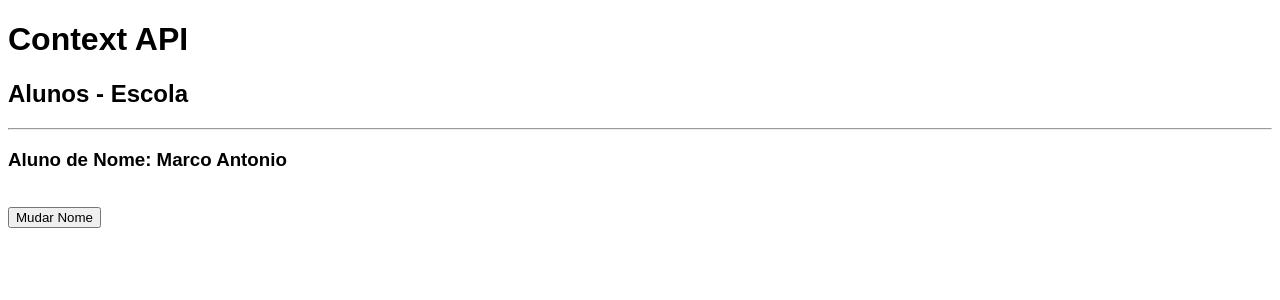
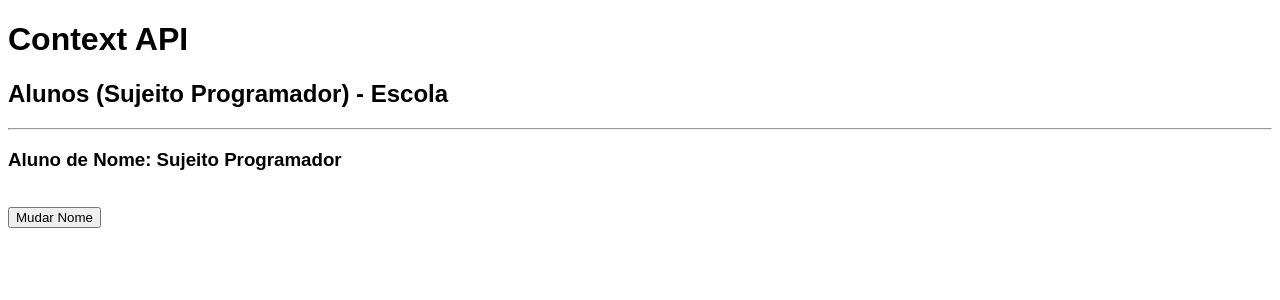
Before and after one commit to GabrielMerigo/Firebase-ReactJS, a React (Create React App) app: page / in a window 1280 px wide. Shown: the top 300 px of the page. Built offline with nearby package versions, Linux system fonts and the light colour scheme.

Commit message:
Context Provider

```diff
--- a/src/App.js
+++ b/src/App.js
@@ -1,16 +1,16 @@
 import '../src/styles/styles.css'
 import { useState } from 'react';
 import Alunos from '../src/components/Alunos'
-
+import UserProvider from './contexts/user'
 
 function App() {
-  const [aluno, setAluno] = useState('Marco Antonio')
-
   return (
-    <div className="App">
-      <h1>Context API</h1>
-      <Alunos nome={aluno}  mudaNome={setAluno} />
-    </div>
+    <UserProvider>
+      <div className="App">
+        <h1>Context API</h1>
+        <Alunos />
+      </div>
+    </UserProvider>
   );
 }
 
--- a/src/components/Alunos/index.jsx
+++ b/src/components/Alunos/index.jsx
@@ -1,10 +1,14 @@
 import Nome from "../Nome";
+import { Context } from '../../contexts/user';
+import { useContext } from 'react';
 
-function Alunos({ nome, mudaNome }) {
+function Alunos() {
+  const { alunos } = useContext(Context)
+
   return (
     <div className="App">
-      <h2>Alunos - Escola</h2>
-      <Nome nome={nome} mudaNome={mudaNome}/>
+      <h2>Alunos ({alunos}) - Escola</h2>
+      <Nome/>
     </div>
   );
 }
--- a/src/components/Nome/index.jsx
+++ b/src/components/Nome/index.jsx
@@ -1,10 +1,15 @@
-function Nome({ nome, mudaNome }) {
+import { Context } from '../../contexts/user';
+import { useContext } from 'react';
+
+function Nome() {
+  const { alunos, setAlunos } = useContext(Context)
+
   return (
     <div className="App">
       <hr />
-      <h3>Aluno de Nome: {nome}</h3>
+      <h3>Aluno de Nome: {alunos}</h3>
       <br />
-      <button onClick={() => mudaNome('Gabrielton')}>Mudar Nome</button>
+      <button onClick={() => setAlunos('Neilton')}>Mudar Nome</button>
     </div>
   );
 }
--- /dev/null
+++ b/src/contexts/user.js
@@ -0,0 +1,15 @@
+import { useState, createContext } from "react";
+
+export const Context = createContext({})
+
+function UserProvider({ children }){
+  const [alunos, setAlunos] = useState('Sujeito Programador')
+
+  return(
+    <Context.Provider value={{ alunos, setAlunos }}>
+      {children}
+    </Context.Provider>
+  )
+}
+
+export default UserProvider;
```
